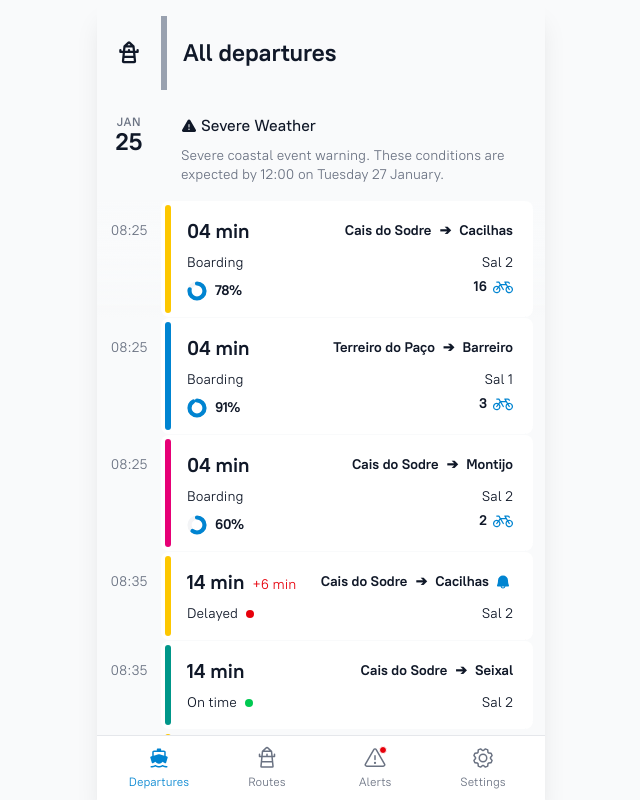
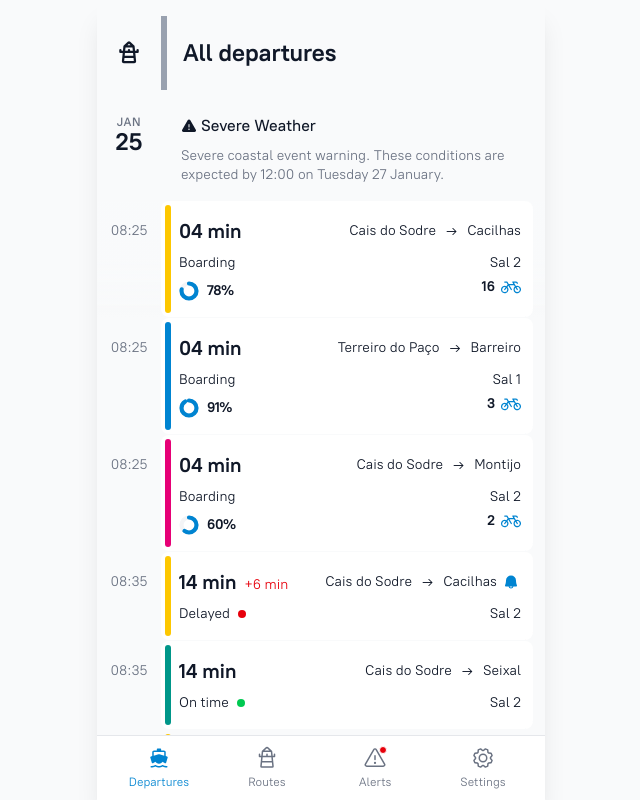
Before and after one commit to dangulkin/ferry, a React (Vite) app: page / in a window 1280 px wide. Shown: the whole page, without its empty margins (319-959 px from the left). Built offline with nearby package versions, Linux system fonts and the light colour scheme.

Commit message:
style: replace heavy arrow with standard arrow for thinner look

```diff
--- a/src/components/DepartureCard.tsx
+++ b/src/components/DepartureCard.tsx
@@ -174,7 +174,7 @@ const DepartureCard: React.FC<DepartureCardProps> = ({ departure, isSpecificRout
 	return (
 		<div
 			ref={outerRef}
-			className={`${isFirst ? 'sticky top-0 z-20 bg-linear-to-b from-gray-50 via-gray-50/90 to-transparent' : 'z-0 relative'}`}
+			className={`${isFirst ? 'sticky top-0 z-20 bg-linear-to-b from-gray-50 from-50% via-gray-50/90 to-transparent' : 'z-0 relative'}`}
 		>
 			{/* Dedicated shadow div that isn't clipped by overflow-hidden */}
 			{isFirst && (
@@ -235,7 +235,7 @@ const DepartureCard: React.FC<DepartureCardProps> = ({ departure, isSpecificRout
 						<div className={`w-1.5 shrink-0 rounded-full ${departure.color}`} />
 
 						{/* Main content */}
-						<div className="flex-1 py-3 px-4 flex flex-col justify-center relative">
+						<div className="flex-1 py-3 px-2 flex flex-col justify-center relative">
 
 							{/* Top row: timeUntil + destination + bell badge */}
 							<div className="flex justify-between items-center">
@@ -249,7 +249,7 @@ const DepartureCard: React.FC<DepartureCardProps> = ({ departure, isSpecificRout
 								</div>
 								<div className="flex items-center">
 									{!isSpecificRoute && departure.destination && (
-										<div className={`flex items-center gap-1.5 text-sm font-bold ${isCancelled ? 'text-gray-400' : 'text-gray-900'}`}>
+										<div className={`flex items-center gap-1.5 text-sm font-normal ${isCancelled ? 'text-gray-400' : 'text-gray-900'}`}>
 											{(() => {
 												let originStr = departure.origin;
 												if (!originStr) {
@@ -262,7 +262,7 @@ const DepartureCard: React.FC<DepartureCardProps> = ({ departure, isSpecificRout
 													<>
 														{originStr === 'Belém' && <NavigationArrowIcon weight="fill" size={14} className="text-sky-600" />}
 														<span>{originStr}</span>
-														<span className="mx-0.5">➔</span>
+														<span className="mx-1">→</span>
 														{departure.destination === 'Belém' && <NavigationArrowIcon weight="fill" size={14} className="text-sky-600" />}
 														<span>{departure.destination}</span>
 													</>
```
